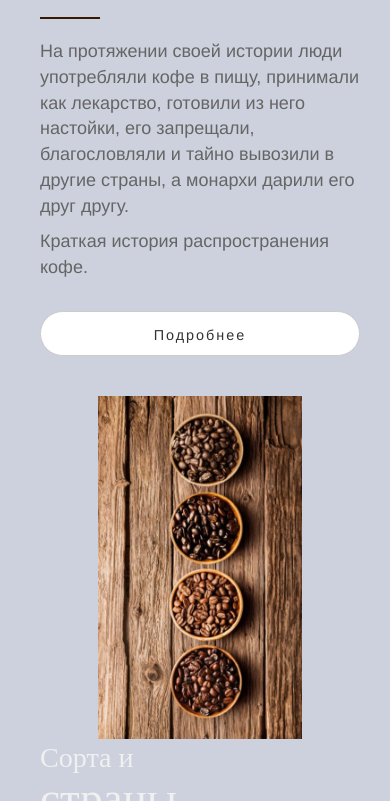
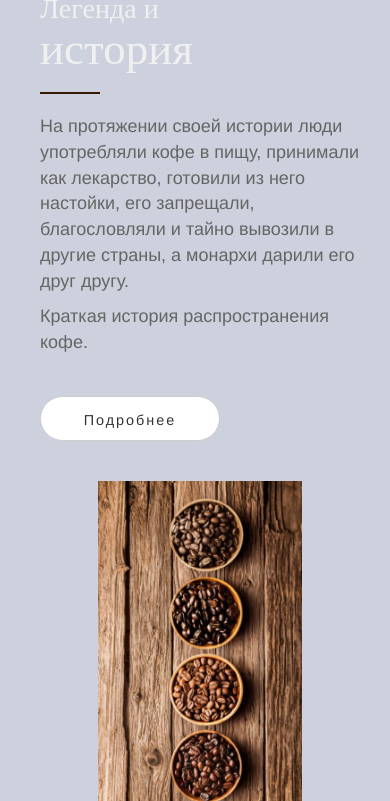
Before and after one commit to kZhel/My_site, a plain HTML site: page site_zheleznikova/index.html in a window 390 px wide. Shown: the part 1199-2000 px from the top of the page. Drawn offline with Linux system fonts and the light colour scheme.

Commit message:
Update style.css

```diff
--- a/site_zheleznikova/assets/css/style.css
+++ b/site_zheleznikova/assets/css/style.css
@@ -380,12 +380,6 @@ h5{
     label{padding:5px 0}
     #logo{font-size:20px}
     nav{top:47px}
-    .btn{
-        display: none;
-    }
-    .btn-default{
-        display: block;
-    }
     }
 @media (min-width: 1200px) {
     .container{max-width:1140px}
```
